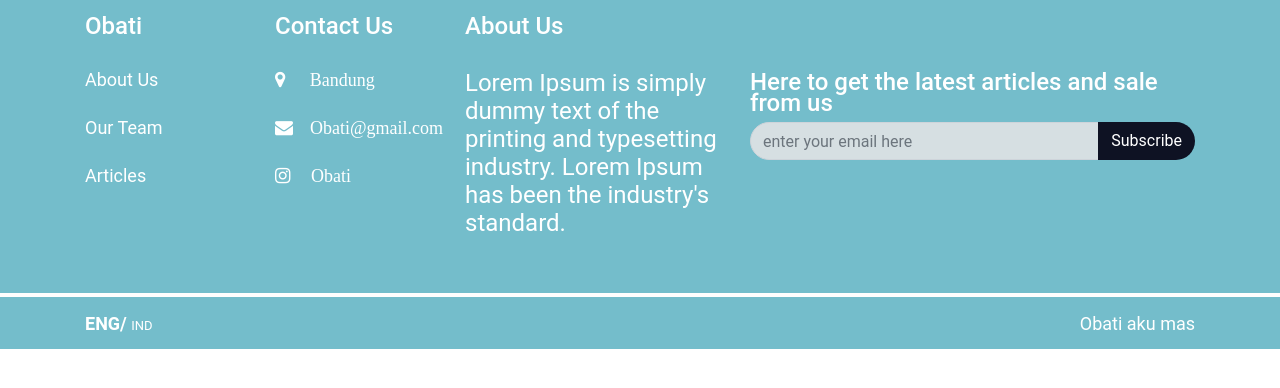
After one commit to dimitriirfan/obati, a CodeIgniter app: the page made by application/views/template.html in a window 1280 px wide. The commit adds this page. Shown: the top 388 px of the page. Run offline with CodeIgniter, Linux system fonts and the light colour scheme.

Commit message:
first commit

```diff
--- /dev/null
+++ b/application/views/template.html
@@ -0,0 +1,181 @@
+<!DOCTYPE html>
+<html>
+<head>
+	<title></title>
+
+	<link rel="stylesheet" href="https://stackpath.bootstrapcdn.com/bootstrap/4.4.1/css/bootstrap.min.css" integrity="sha384-Vkoo8x4CGsO3+Hhxv8T/Q5PaXtkKtu6ug5TOeNV6gBiFeWPGFN9MuhOf23Q9Ifjh" crossorigin="anonymous">
+
+	<link href="https://stackpath.bootstrapcdn.com/font-awesome/4.7.0/css/font-awesome.min.css" rel="stylesheet"
+		integrity="sha384-wvfXpqpZZVQGK6TAh5PVlGOfQNHSoD2xbE+QkPxCAFlNEevoEH3Sl0sibVcOQVnN" crossorigin="anonymous">
+
+	<style >
+		footer {
+    		background: #74BDCB;
+    		font-family: Roboto;
+			font-style: normal;
+			font-weight: normal;
+		}
+		footer a{
+    		color: #FFFFFF;
+			font-size: 18px;
+			line-height: 21px;
+		}
+		footer h4{
+    		color: #FFFFFF;
+			line-height: 21px;
+		}
+		footer p{
+			color: #FFFFFF;
+			font-size: 24px;
+			line-height: 28px;
+
+		}
+		.container-fluid.text-center {
+    		border: 0;
+    		border-top: 3px solid #FFFFFF;
+		}
+
+		.align-items-center{
+			padding:0;
+
+		}
+
+		input.form-control.footer {
+		    background: rgba(241, 232, 232, 0.79);
+			border-radius: 30px;
+		}
+
+		button.btn.footer {
+		    background: #0E1223;
+		    border-radius: 30px;
+		    color: #FFFFFF;
+		}
+
+		button.btn.footer:hover {
+		    background: #2b3769;
+
+		}
+
+		hr {
+  			border: 2px solid #FFFEFE;
+		}
+
+		.col-lg-5.pb-2 {
+    		margin-top: 56px;
+		}
+		span.luu3 {
+    		margin-left: 20px;
+		}
+		span.luu2 {
+    		margin-left: 17px;
+		}
+		span.luu1 {
+    		margin-left: 16px;
+		}
+		.row.bottom {
+		    display: -ms-flexbox;
+		    display: flex;
+		    -ms-flex-wrap: wrap;
+		    flex-wrap: wrap;
+		    margin-right: -15px;
+		    margin-left: -15px;
+		    padding-bottom: 12px;
+		}
+	</style>
+</head>
+<body>
+
+	<footer >
+           <div class="container py-3">
+             <div class="row">
+               <div class="col-lg-2 pb-2">
+               	<h4>Obati</h4>
+               	<br>
+                <ul class="list-unstyled">
+                	<li><a href="">About Us</a></li>
+                	<br>
+                	<li><a href="">Our Team</a></li>
+                	<br>
+                	<li><a href="">Articles</a></li>
+
+                </ul>
+               </div>
+               <div class="col-lg-2 pb-2">
+               	<h4>Contact Us</h4>
+               	<br>
+                 <ul class="list-unstyled">
+                    <li>
+                        <div class="icon-footer">
+                            <div class="icon-location">
+                                <a  href="#" >
+                                  <i class="fa fa-map-marker"><span class="luu3"> Bandung</span></i>
+                                </a>
+                        	</div>
+                        	<br>
+                            <div class="icon-email">
+                                <a  href="#"  >
+                                  <i class="fa fa-envelope"><span class="luu2">Obati@gmail.com</span></i>
+                                </a>
+                            </div>
+                            <br>
+                            <div class="icon-instagram">
+                                <a  href="#"  >
+                                  <i class="fa fa-instagram"><span class="luu1"> Obati</span></i>
+                                </a>
+                            </div>
+                        </div>
+
+                 </li>
+               </div>
+               <div class="col-lg-3 pb-2">
+               		<h4>About Us</h4>
+               		<br>
+               		<p>Lorem Ipsum is simply dummy text of the printing and typesetting industry. Lorem Ipsum has been the industry's standard.</p>
+               </div>
+               <div class="col-lg-5 pb-2">
+
+                 <h4 class="subscriber"> Here to get the latest articles and sale from us  </h4>
+                 <form action="">
+                    <div class="input-group ">
+                        <input type="email " name="" class="form-control footer" placeholder="enter your email here">
+                        <div class="input-group-append">
+                            <button class="btn footer"> Subscribe  </button>
+                        </div>
+
+                    </div>
+
+                 </form>
+               </div>
+             </div>
+           </div>
+           <hr>
+		   <div class="footer-bottom">
+				<div class="container">
+					<div class="row bottom">
+						<div class="col-xs-12 col-sm-6 col-md-6 col-lg-6">
+							<a href="">
+					            <strong style="font-size: 18px;">ENG/</strong>
+					        </a>
+					        <a href="" style="font-size: 13px;">
+					            IND
+					        </a>
+						</div>
+						<div class="col-xs-12 col-sm-6 col-md-6 col-lg-6 text-center text-md-right">
+							<a href="#">Obati aku mas </a>
+						</div>
+					</div>
+				</div>
+			</div>
+    </footer>
+
+
+
+
+	<script src="https://code.jquery.com/jquery-3.4.1.slim.min.js"
+		integrity="sha384-J6qa4849blE2+poT4WnyKhv5vZF5SrPo0iEjwBvKU7imGFAV0wwj1yYfoRSJoZ+n" crossorigin="anonymous">
+	</script>
+	<script src="../assets/js/jquery.js"></script>
+	<script src="../assets/js/bootstrap/bootstrap.min.js"></script>
+	<script src="../assets/js/view_login.js"></script>
+</body>
+</html>
--- a/application/views/view_login.php
+++ b/application/views/view_login.php
@@ -77,7 +77,6 @@
                                     </a>
 								</div>
 							</div>
-
 						</div>
 						<div class="d-flex justify-content-between">
 							<div class="form-group form-check ">
--- a/assets/css/login.css
+++ b/assets/css/login.css
@@ -142,6 +142,7 @@ button[type=submit] {
 	padding: 1em;
 	border-radius: 40px;
 	font-weight: 700;
+	box-shadow: 0px 4px 4px rgba(0, 0, 0, 0.25);
 }
 
 
```
Also changed, not shown: application/views/view_register.php (+20 -1 lines), assets/css/register.css (+90 -0 lines), assets/js/view_register.js (+12 -0 lines).
